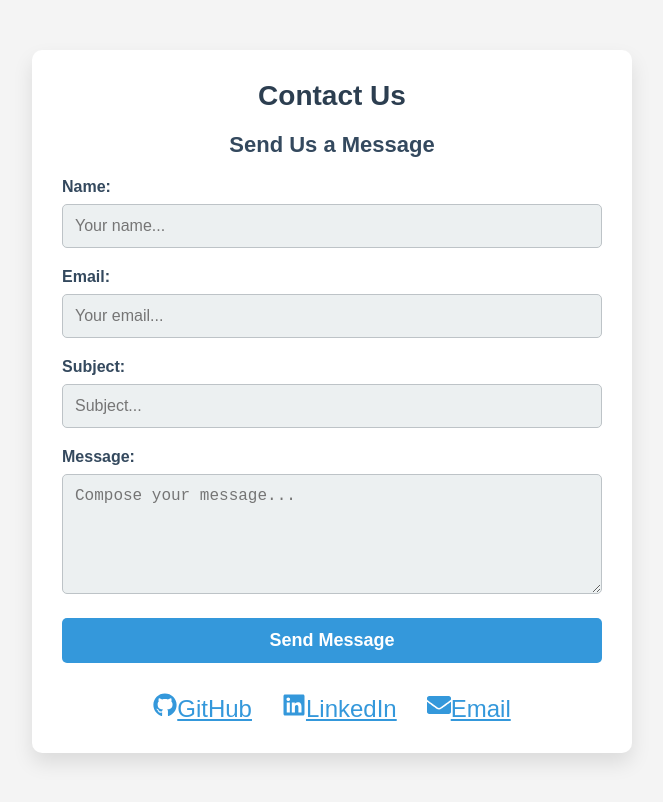
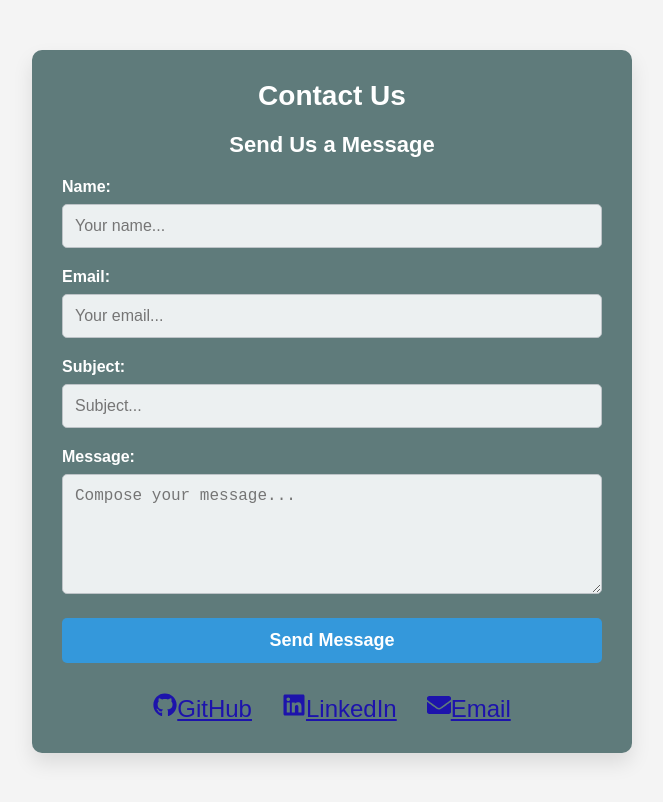
Before and after one commit to BrendahKiragu/Moringa-School-Phase-2-Project, a React (Create React App) app: page /contact in a window 1280 px wide. Shown: the whole page, without its empty margins (308-971 px from the left). Built offline with nearby package versions, Linux system fonts and the light colour scheme.

Commit message:
changes background color

```diff
--- a/src/components/Contact.css
+++ b/src/components/Contact.css
@@ -3,7 +3,7 @@
     max-width: 600px;
     margin: 50px auto;
     padding: 30px;
-    background-color: #ffffff;
+    background-color: rgb(95, 123, 123);
     border-radius: 10px;
     box-shadow: 0px 10px 20px rgba(0, 0, 0, 0.1);
     transition: all 0.3s ease;
@@ -16,7 +16,7 @@
   .contact-container h2 {
     text-align: center;
     margin-bottom: 20px;
-    color: #2c3e50;
+    color: white;
     font-size: 28px;
     font-weight: bold;
   }
@@ -24,7 +24,7 @@
   .contact-container h3 {
     text-align: center;
     margin-bottom: 20px;
-    color: #34495e;
+    color: white;
     font-size: 22px;
   }
 
@@ -35,7 +35,7 @@
   .contact-form label {
     display: block;
     margin-bottom: 8px;
-    color: #34495e;
+    color: white;
     font-weight: 600;
   }
 
@@ -88,6 +88,6 @@
   .social-links a {
     display: inline-block;
     margin: 0 15px;
-    color: #3498db;
+    color: #1d13ac;
     font-size: 24px;
   }
```
